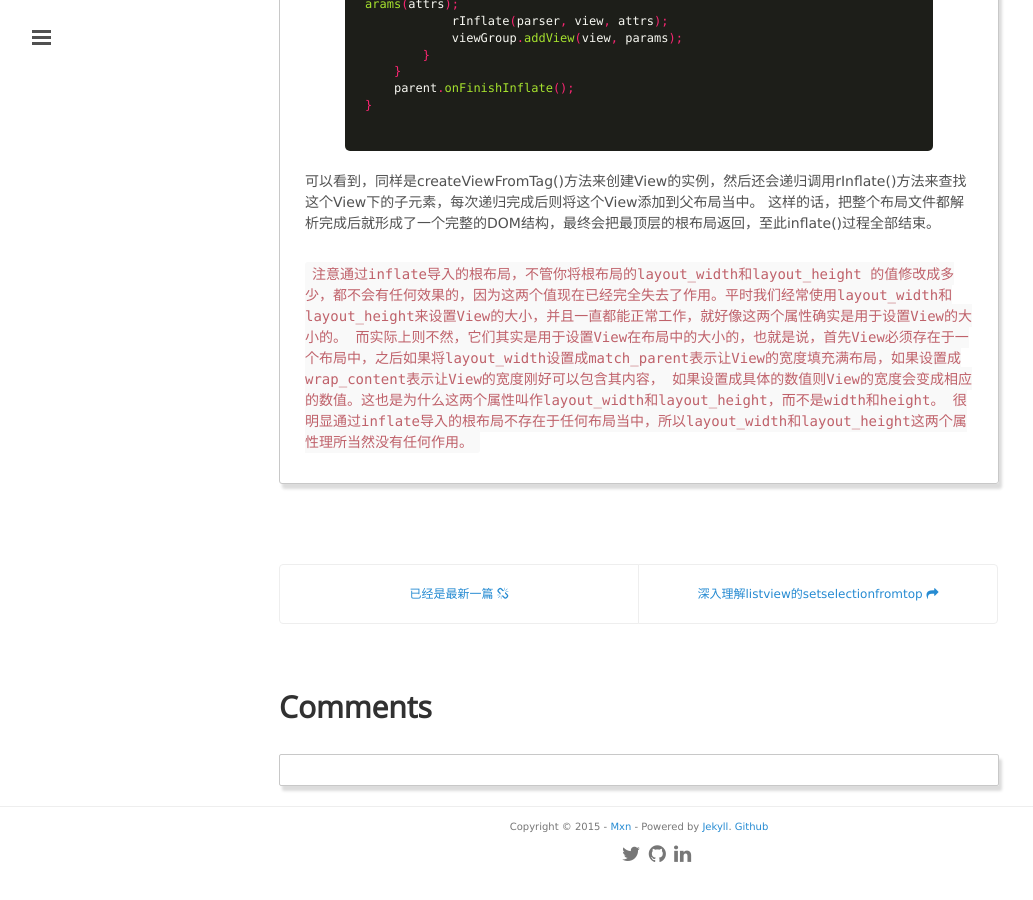
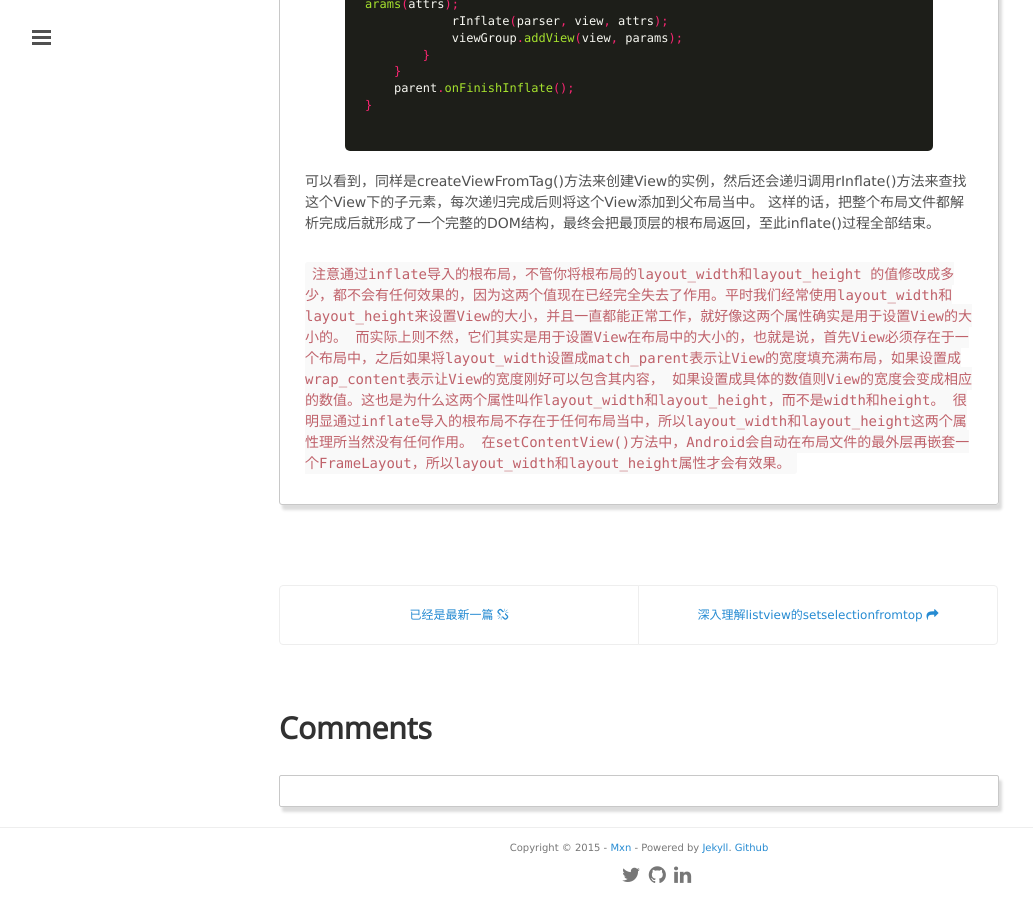
Before and after one commit to mxn21/mxn21.github.io, a Jekyll site: the page built from _posts/2015-7-14-深入了解android view绘制机制.md, in a window 1280 px wide and 900 px high, scrolled down 2616 px. Shown: the whole window, without its empty margins (1-1034 px from the left). Built offline with Jekyll 4.4.1, drawn with Linux system fonts in a browser that asks for light colours; Markdown is read by kramdown in place of the engine named in the settings; comment, search, counter and statistics services are not loaded; before the commit the page ends 3495 px from its top, so only the background shows below that.

Commit message:
123123
123213

````diff
--- a/_posts/2015-7-14-深入了解android view绘制机制.md
+++ b/_posts/2015-7-14-深入了解android view绘制机制.md
@@ -134,4 +134,5 @@
 的值修改成多少，都不会有任何效果的，因为这两个值现在已经完全失去了作用。平时我们经常使用layout_width和layout_height来设置View的大小，并且一直都能正常工作，就好像这两个属性确实是用于设置View的大小的。
 而实际上则不然，它们其实是用于设置View在布局中的大小的，也就是说，首先View必须存在于一个布局中，之后如果将layout_width设置成match_parent表示让View的宽度填充满布局，如果设置成wrap_content表示让View的宽度刚好可以包含其内容，
 如果设置成具体的数值则View的宽度会变成相应的数值。这也是为什么这两个属性叫作layout_width和layout_height，而不是width和height。
-很明显通过inflate导入的根布局不存在于任何布局当中，所以layout_width和layout_height这两个属性理所当然没有任何作用。```
+很明显通过inflate导入的根布局不存在于任何布局当中，所以layout_width和layout_height这两个属性理所当然没有任何作用。
+在setContentView()方法中，Android会自动在布局文件的最外层再嵌套一个FrameLayout，所以layout_width和layout_height属性才会有效果。```
````
